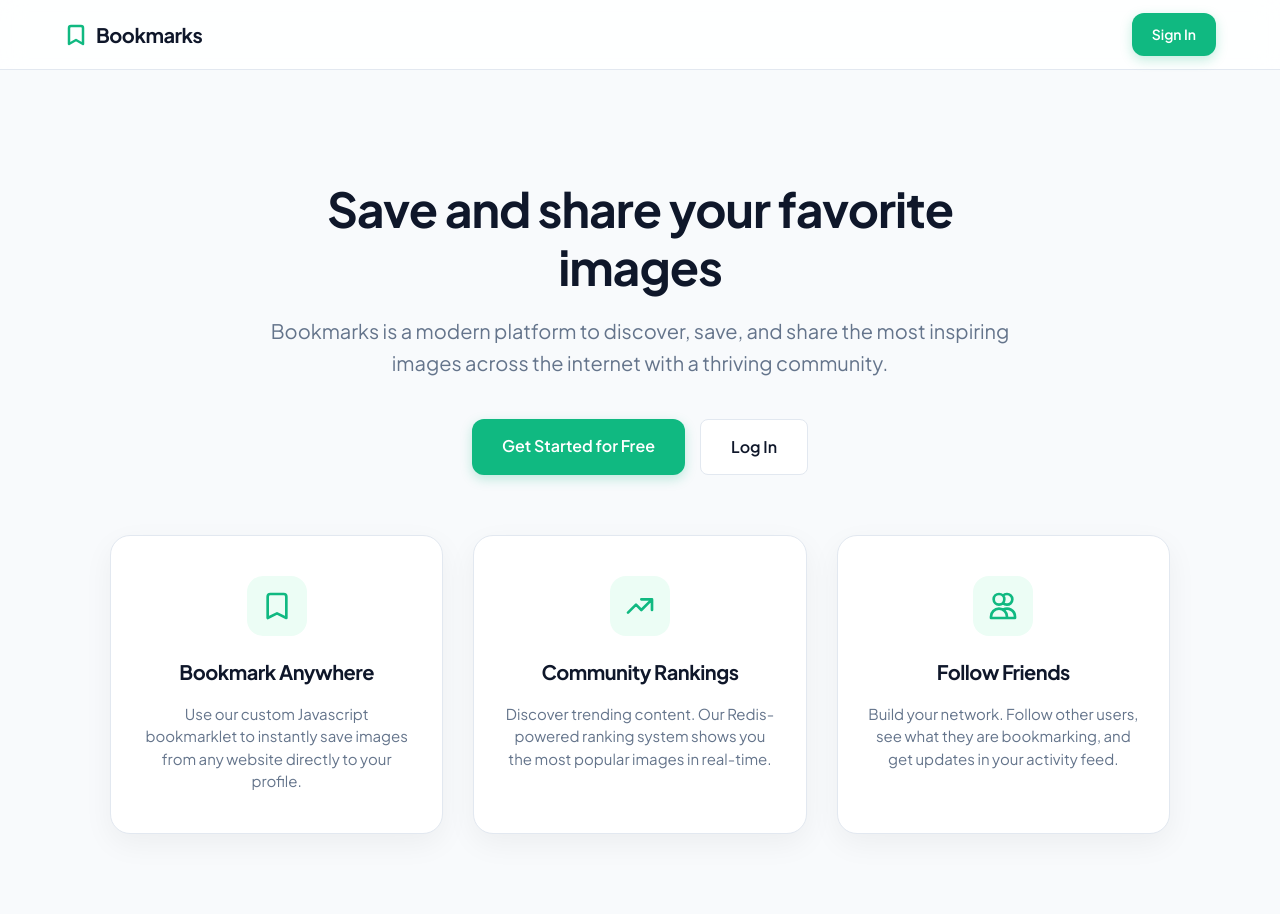
After one commit to mtdk-mitthu/socialm, a Django app: page / in a window 1280 px wide. The commit adds this page. Run offline with Django 5.2, Linux system fonts and the light colour scheme; some libraries are stand-ins or nearby versions.

Commit message:
adding landing page

```diff
--- a/bookmarks/account/static/css/base.css
+++ b/bookmarks/account/static/css/base.css
@@ -685,3 +685,79 @@ h1, h2, h3 {
     font-size: 16px;
     font-weight: bold;
 }
+
+
+
+/* =========================================
+   16. HOMEPAGE / LANDING PAGE UI
+   ========================================= */
+.hero-section {
+    text-align: center;
+    padding: 80px 20px 60px 20px;
+    max-width: 800px;
+    margin: 0 auto;
+}
+
+.hero-section h1 {
+    font-size: 48px;
+    font-weight: 800;
+    color: var(--text-main);
+    margin-bottom: 20px;
+    line-height: 1.2;
+    letter-spacing: -1px;
+}
+
+.hero-section p.lead {
+    font-size: 20px;
+    color: var(--text-muted);
+    margin-bottom: 40px;
+    line-height: 1.6;
+}
+
+.features-grid {
+    display: grid;
+    grid-template-columns: repeat(auto-fit, minmax(300px, 1fr));
+    gap: 30px;
+    max-width: 1100px;
+    margin: 0 auto 80px auto;
+    padding: 0 20px;
+}
+
+.feature-card {
+    background: var(--surface);
+    padding: 40px 30px;
+    border-radius: 20px;
+    box-shadow: 0 10px 30px rgba(0, 0, 0, 0.05);
+    border: 1px solid var(--border);
+    text-align: center;
+    transition: transform 0.3s ease, box-shadow 0.3s ease;
+}
+
+.feature-card:hover {
+    transform: translateY(-5px);
+    box-shadow: 0 15px 35px rgba(0, 0, 0, 0.1);
+}
+
+.feature-icon {
+    width: 60px;
+    height: 60px;
+    background: #ecfdf5; /* Soft emerald green background */
+    color: var(--brand);
+    border-radius: 16px;
+    display: flex;
+    align-items: center;
+    justify-content: center;
+    margin: 0 auto 20px auto;
+}
+
+.feature-card h3 {
+    font-size: 20px;
+    color: var(--text-main);
+    margin-bottom: 15px;
+}
+
+.feature-card p {
+    color: var(--text-muted);
+    line-height: 1.5;
+    font-size: 15px;
+}
--- /dev/null
+++ b/bookmarks/account/templates/account/landing.html
@@ -0,0 +1,45 @@
+{% extends "base.html" %}
+
+{% block title %}Welcome to Bookmarks{% endblock %}
+
+{% block content %}
+<div class="hero-section">
+    <h1>Save and share your favorite images</h1>
+    <p class="lead">Bookmarks is a modern platform to discover, save, and share the most inspiring images across the internet with a thriving community.</p>
+
+    <div style="display: flex; gap: 15px; justify-content: center;">
+        {% if request.user.is_authenticated %}
+            <a href="{% url 'dashboard' %}" class="btn btn-primary" style="padding: 14px 30px; font-size: 16px;">Go to Dashboard</a>
+        {% else %}
+            <a href="{% url 'register' %}" class="btn btn-primary" style="padding: 14px 30px; font-size: 16px;">Get Started for Free</a>
+            <a href="{% url 'login' %}" class="btn" style="padding: 14px 30px; font-size: 16px; background: white; border: 1px solid var(--border); color: var(--text-main); font-weight: 600; border-radius: 8px;">Log In</a>
+        {% endif %}
+    </div>
+</div>
+
+<div class="features-grid">
+    <div class="feature-card">
+        <div class="feature-icon">
+            <svg fill="none" stroke="currentColor" viewBox="0 0 24 24" width="32" height="32"><path stroke-linecap="round" stroke-linejoin="round" stroke-width="2" d="M5 5a2 2 0 012-2h10a2 2 0 012 2v16l-7-3.5L5 21V5z"></path></svg>
+        </div>
+        <h3>Bookmark Anywhere</h3>
+        <p>Use our custom Javascript bookmarklet to instantly save images from any website directly to your profile.</p>
+    </div>
+
+    <div class="feature-card">
+        <div class="feature-icon">
+            <svg fill="none" stroke="currentColor" viewBox="0 0 24 24" width="32" height="32"><path stroke-linecap="round" stroke-linejoin="round" stroke-width="2" d="M13 7h8m0 0v8m0-8l-8 8-4-4-6 6"></path></svg>
+        </div>
+        <h3>Community Rankings</h3>
+        <p>Discover trending content. Our Redis-powered ranking system shows you the most popular images in real-time.</p>
+    </div>
+
+    <div class="feature-card">
+        <div class="feature-icon">
+            <svg fill="none" stroke="currentColor" viewBox="0 0 24 24" width="32" height="32"><path stroke-linecap="round" stroke-linejoin="round" stroke-width="2" d="M12 4.354a4 4 0 110 5.292M15 21H3v-1a6 6 0 0112 0v1zm0 0h6v-1a6 6 0 00-9-5.197M13 7a4 4 0 11-8 0 4 4 0 018 0z"></path></svg>
+        </div>
+        <h3>Follow Friends</h3>
+        <p>Build your network. Follow other users, see what they are bookmarking, and get updates in your activity feed.</p>
+    </div>
+</div>
+{% endblock %}
--- a/bookmarks/bookmarks/urls.py
+++ b/bookmarks/bookmarks/urls.py
@@ -19,6 +19,7 @@ from django.conf import settings
 from django.conf.urls.static import static
 from django.contrib import admin
 from django.urls import include, path
+from django.views.generic import TemplateView
 
 urlpatterns = [
     path('admin/', admin.site.urls),
@@ -26,6 +27,7 @@ urlpatterns = [
     # path('social-auth/',include('social_django.urls', namespace='social')),
     path('google-auth/',include('social_django.urls', namespace='social')),
     path('images/', include('images.urls', namespace='images')),
+    path('', TemplateView.as_view(template_name='account/landing.html'), name='landing'),
     path('__debug__/', include('debug_toolbar.urls')),
 ]+ static(settings.MEDIA_URL, document_root=settings.MEDIA_ROOT)
 
```
Also changed, not shown: bookmarks/db.sqlite3.
